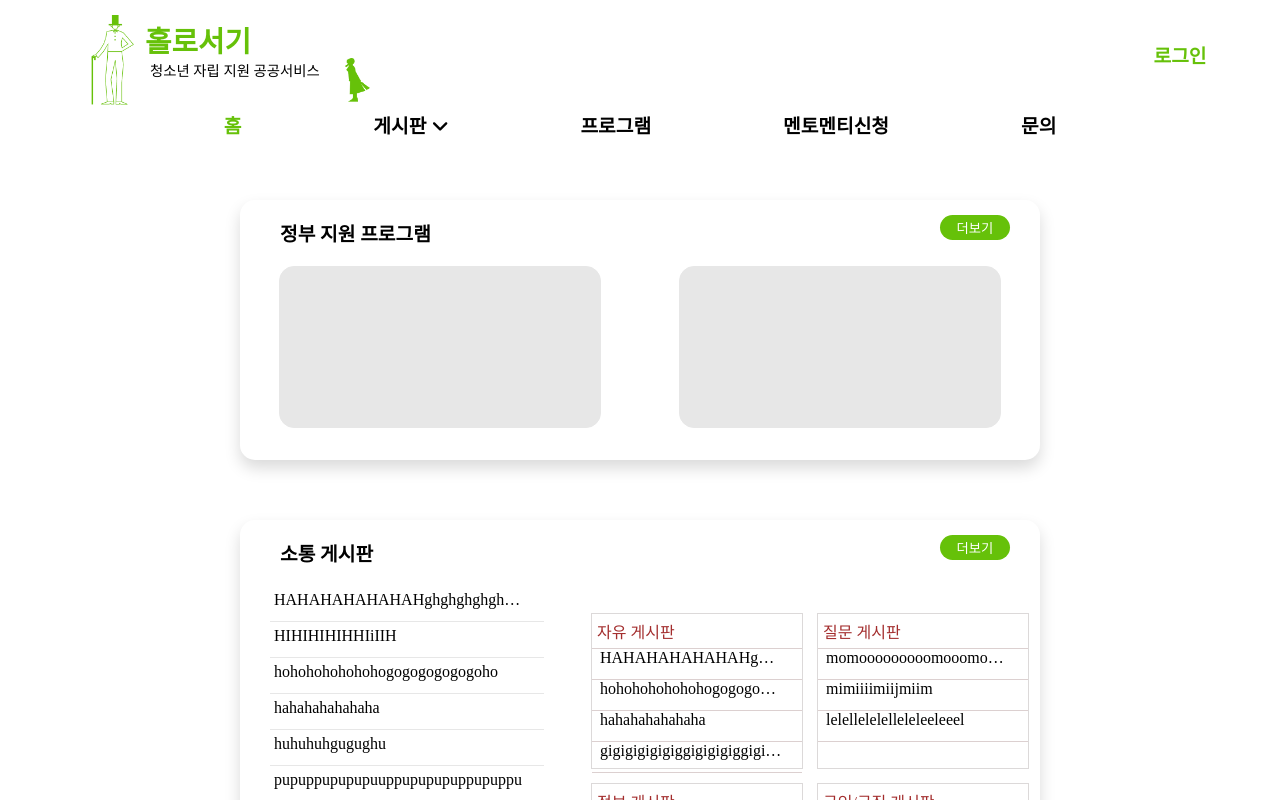
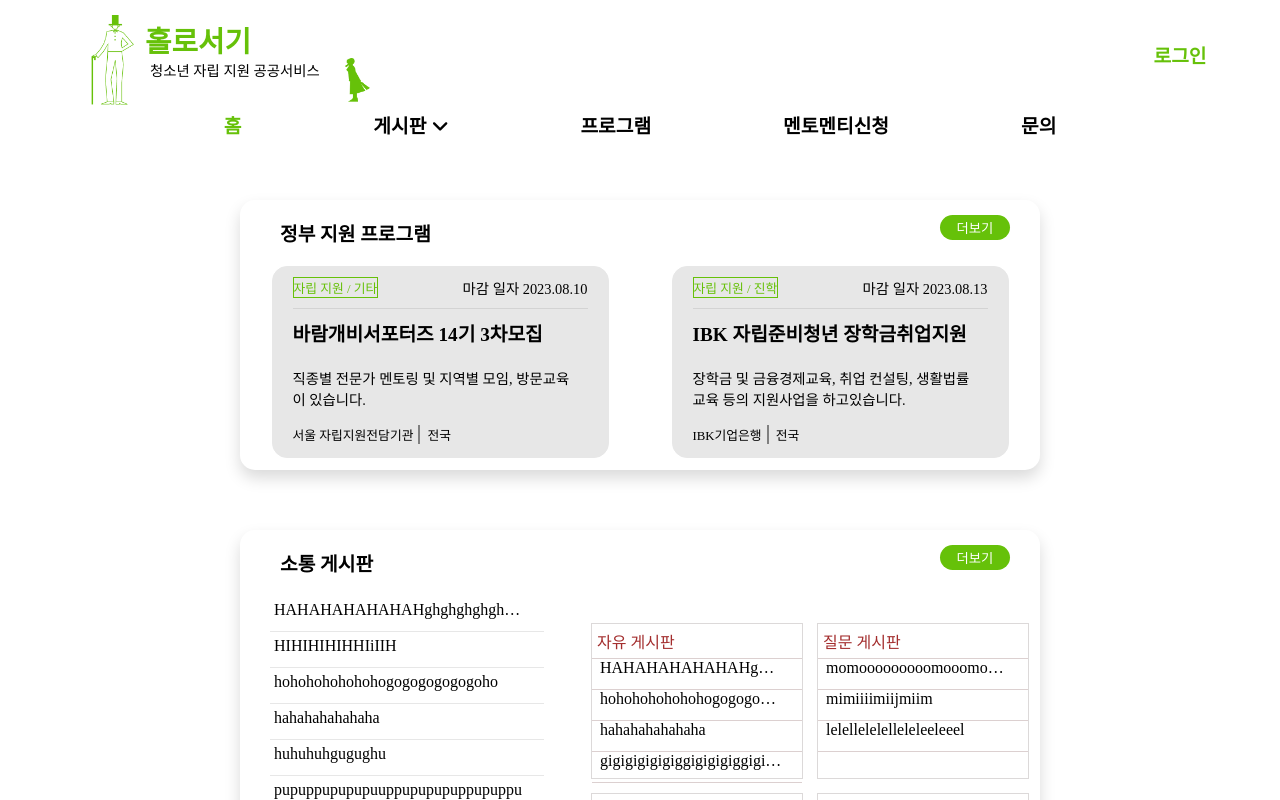
Before and after one commit to Teamo-project/Teamo-frontend, a React (Create React App) app: page / in a window 1280 px wide. Shown: the top 800 px of the page. Built offline with nearby package versions, Linux system fonts and the light colour scheme; no server answers.

Commit message:
supporting_program

```diff
--- a/src/routes/css/home.module.css
+++ b/src/routes/css/home.module.css
@@ -2,7 +2,7 @@
   position: relative;
   margin: 60px auto 50px;
   width: 800px;
-  height: 260px;
+  height: 270px;
   box-shadow: 0 8px 16px rgb(0 0 0 / 0.15);
   border-radius: 15px;
 }
@@ -37,9 +37,9 @@
   justify-content: space-around;
 }
 
-.program_pro div {
-  width: 320px;
-  height: 160px;
+.program_pro a {
+  width: 335px;
+  height: 190px;
   border: 1px solid #e7e7e7;
   background-color: #e7e7e7;
   color: white;
--- a/src/routes/js/home.js
+++ b/src/routes/js/home.js
@@ -119,6 +119,7 @@ function Home() {
           <Button>문의</Button>
         </Link>
       </div>
+
       <div className={home.program}>
         <div className={home.program_top}>
           <p>정부 지원 프로그램</p>
@@ -127,10 +128,152 @@ function Home() {
           </Link>
         </div>
         <div className={home.program_pro}>
-          <div></div>
-          <div></div>
+          <a
+            href="https://jaripon.ncrc.or.kr/home/kor/support/projectMng/edit.do?menuPos=1&idx=374&act=&searchValueList2=1&searchValue5=&searchValue6=0&searchKeyword=&searchValue1=A&pageIndex=2"
+            style={{ textDecoration: "none", color: "black" }}
+          >
+            <div
+              style={{
+                padding: "10px 20px",
+                position: "relative",
+              }}
+            >
+              <div
+                style={{
+                  paddingBottom: "10px",
+                  borderBottom: "1px solid lightgray",
+                  display: "flex",
+                  justifyContent: "space-between",
+                }}
+              >
+                <div
+                  style={{
+                    border: "1px solid #66C109",
+                    color: "#66C109",
+                    fontSize: "0.8rem",
+                  }}
+                >
+                  자립 지원 / 기타
+                </div>
+                <div style={{ fontSize: "0.9rem" }}>마감 일자 2023.08.10</div>
+              </div>
+
+              <div
+                style={{
+                  fontSize: "1.2rem",
+                  fontWeight: "bold",
+                  margin: "10px 0px 10px",
+                }}
+              >
+                바람개비서포터즈 14기 3차모집
+              </div>
+              <div
+                style={{
+                  marginTop: "20px",
+                  width: "280px",
+                  height: "40px",
+                  textOverflow: "ellipsis",
+                  overflow: "hidden",
+                  fontSize: "0.9rem",
+                }}
+              >
+                직종별 전문가 멘토링 및 지역별 모임, 방문교육이 있습니다.
+              </div>
+              <div
+                style={{
+                  display: "flex",
+                  position: "absolute",
+                  fontSize: "0.8rem",
+                  top: "158px",
+                }}
+              >
+                <div
+                  style={{
+                    paddingRight: "5px",
+                    borderRight: "2px solid gray",
+                  }}
+                >
+                  서울 자립지원전담기관
+                </div>
+                <div style={{ marginLeft: "7px" }}>전국</div>
+              </div>
+            </div>
+          </a>
+          <a
+            href="https://jaripon.ncrc.or.kr/home/kor/support/projectMng/edit.do?menuPos=1&idx=377&act=&searchValueList2=1&searchValue5=&searchValue6=0&searchKeyword=&searchValue1=A&pageIndex=1"
+            style={{ textDecoration: "none", color: "black" }}
+          >
+            <div
+              style={{
+                padding: "10px 20px",
+                position: "relative",
+              }}
+            >
+              <div
+                style={{
+                  paddingBottom: "10px",
+                  borderBottom: "1px solid lightgray",
+                  display: "flex",
+                  justifyContent: "space-between",
+                }}
+              >
+                <div
+                  style={{
+                    border: "1px solid #66C109",
+                    color: "#66C109",
+                    fontSize: "0.8rem",
+                  }}
+                >
+                  자립 지원 / 진학
+                </div>
+                <div style={{ fontSize: "0.9rem" }}>마감 일자 2023.08.13</div>
+              </div>
+
+              <div
+                style={{
+                  fontSize: "1.2rem",
+                  fontWeight: "bold",
+                  margin: "10px 0px 10px",
+                }}
+              >
+                IBK 자립준비청년 장학금취업지원
+              </div>
+              <div
+                style={{
+                  marginTop: "20px",
+                  width: "280px",
+                  height: "40px",
+                  textOverflow: "ellipsis",
+                  overflow: "hidden",
+                  fontSize: "0.9rem",
+                }}
+              >
+                장학금 및 금융경제교육, 취업 컨설팅, 생활법률교육 등의
+                지원사업을 하고있습니다.
+              </div>
+              <div
+                style={{
+                  display: "flex",
+                  position: "absolute",
+                  fontSize: "0.8rem",
+                  top: "158px",
+                }}
+              >
+                <div
+                  style={{
+                    paddingRight: "5px",
+                    borderRight: "2px solid gray",
+                  }}
+                >
+                  IBK기업은행
+                </div>
+                <div style={{ marginLeft: "7px" }}>전국</div>
+              </div>
+            </div>
+          </a>
         </div>
       </div>
+
       <div className={home.board_total}>
         <div className={home.board_top}>
           <p>소통 게시판</p>
```
